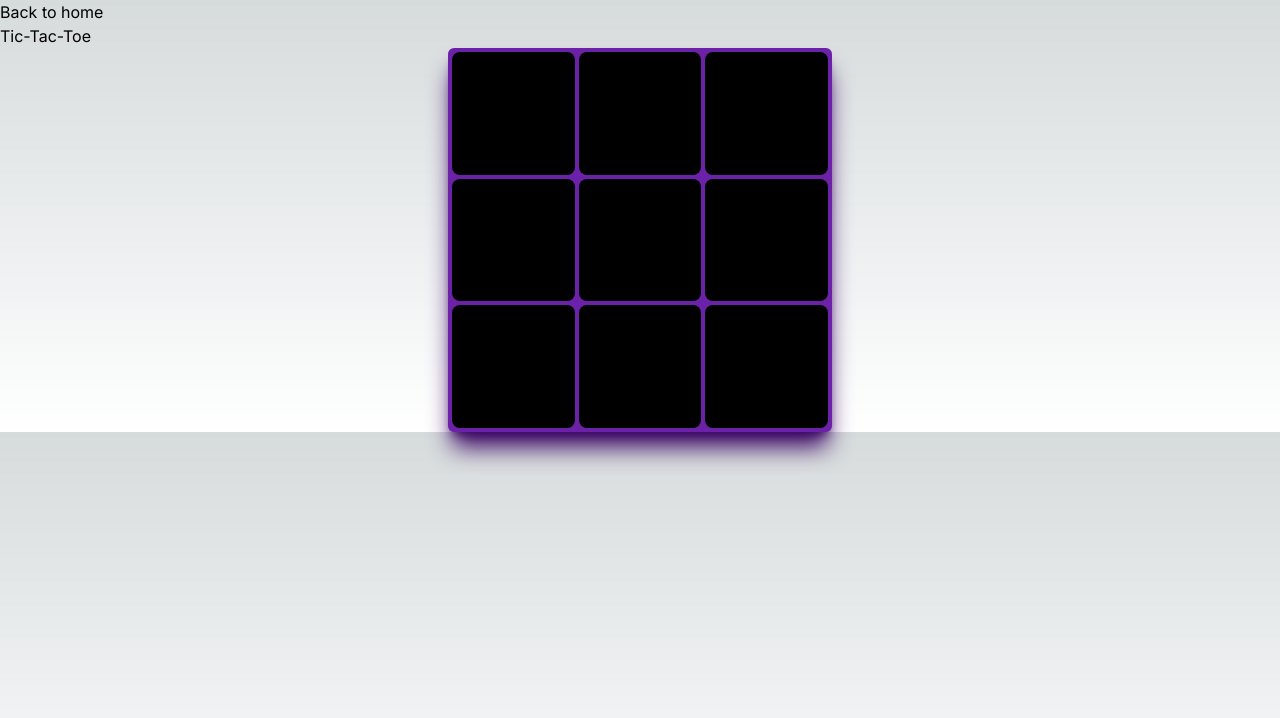
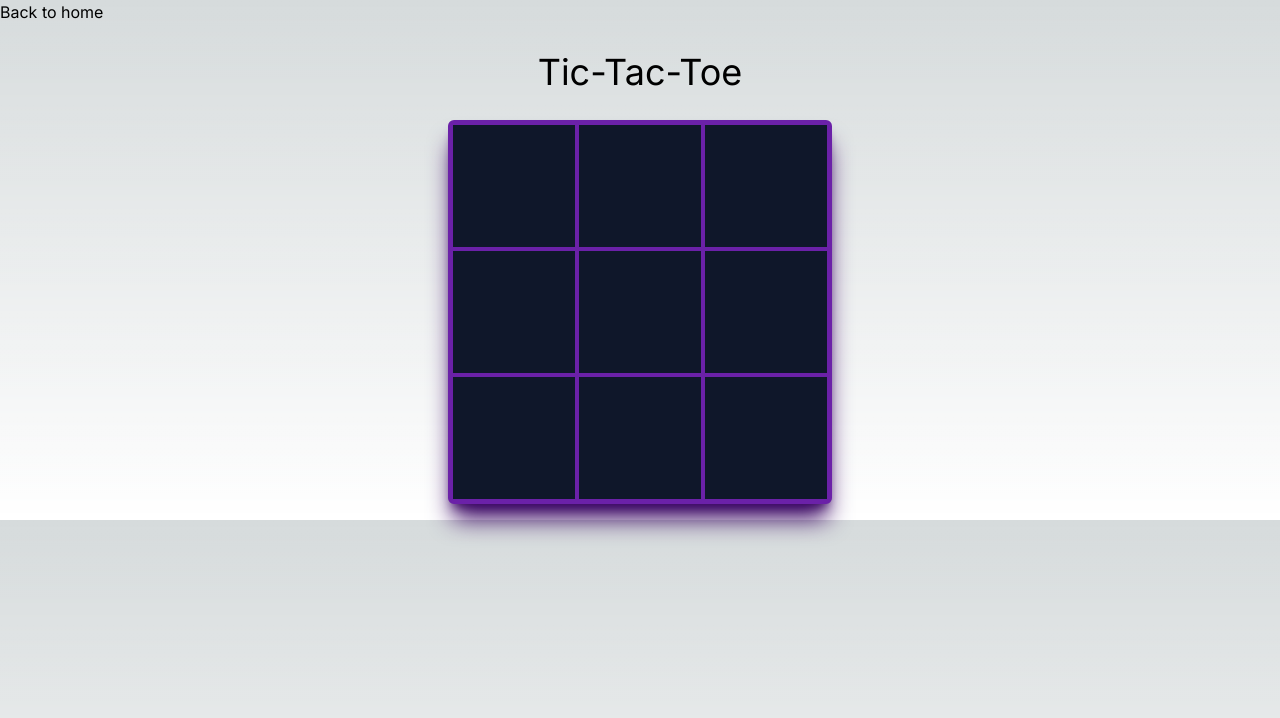
Before and after one commit to pixelfox01/minigames, a Next.js app: page /tictactoe in a window 1280 px wide. Shown: the top 718 px of the page. Built offline with nearby package versions, Linux system fonts and the light colour scheme.

Commit message:
Lifted state up from squares to board

```diff
--- a/app/(games)/tictactoe/board/board.tsx
+++ b/app/(games)/tictactoe/board/board.tsx
@@ -4,36 +4,39 @@ import { useState } from "react";
 
 interface SquareProps {
   value: string;
+  onSquareClick: () => void;
 }
 
 function Square(props: SquareProps) {
-  const [value, setValue] = useState(props.value);
-
-  function handleClick() {
-    setValue("X");
-  }
-
   return (
-    <button className="text-2xl bg-black rounded-lg" onClick={handleClick}>
-      {value}
+    <button className="text-4xl bg-slate-900" onClick={props.onSquareClick}>
+      {props.value}
     </button>
   );
 }
 
 export default function Board() {
   const [squares, setSquares] = useState(Array(9).fill(null));
+
+  const onSquareClick = (i: number) => {
+    const newSquares = [...squares];
+    newSquares[i] = "X";
+    setSquares(newSquares);
+    console.log(newSquares);
+  };
+
   return (
-    <div className="flex justify-center">
-      <div className="border-[0.25rem] rounded-md border-purple-800 bg-purple-800 shadow-xl shadow-purple-950 grid grid-cols-3 gap-1 auto-rows-fr auto-cols-fr w-72 h-72 lg:w-96 lg:h-96">
-        <Square value={squares[0]} />
-        <Square value={squares[1]} />
-        <Square value={squares[2]} />
-        <Square value={squares[3]} />
-        <Square value={squares[4]} />
-        <Square value={squares[5]} />
-        <Square value={squares[6]} />
-        <Square value={squares[7]} />
-        <Square value={squares[8]} />
+    <div className="flex justify-center my-4">
+      <div className="border-[0.35rem] rounded-md border-purple-800 bg-purple-800 shadow-xl shadow-purple-950 grid grid-cols-3 gap-1 auto-rows-fr auto-cols-fr w-72 h-72 lg:w-96 lg:h-96">
+        <Square value={squares[0]} onSquareClick={() => onSquareClick(0)} />
+        <Square value={squares[1]} onSquareClick={() => onSquareClick(1)} />
+        <Square value={squares[2]} onSquareClick={() => onSquareClick(2)} />
+        <Square value={squares[3]} onSquareClick={() => onSquareClick(3)} />
+        <Square value={squares[4]} onSquareClick={() => onSquareClick(4)} />
+        <Square value={squares[5]} onSquareClick={() => onSquareClick(5)} />
+        <Square value={squares[6]} onSquareClick={() => onSquareClick(6)} />
+        <Square value={squares[7]} onSquareClick={() => onSquareClick(7)} />
+        <Square value={squares[8]} onSquareClick={() => onSquareClick(8)} />
       </div>
     </div>
   );
--- a/app/(games)/tictactoe/page.tsx
+++ b/app/(games)/tictactoe/page.tsx
@@ -5,7 +5,7 @@ export default function TicTacToe() {
   return (
     <div>
       <Link href="/">Back to home</Link>
-      <h1>Tic-Tac-Toe</h1>
+      <h1 className="text-center text-4xl my-7">Tic-Tac-Toe</h1>
       <Board />
     </div>
   );
```
